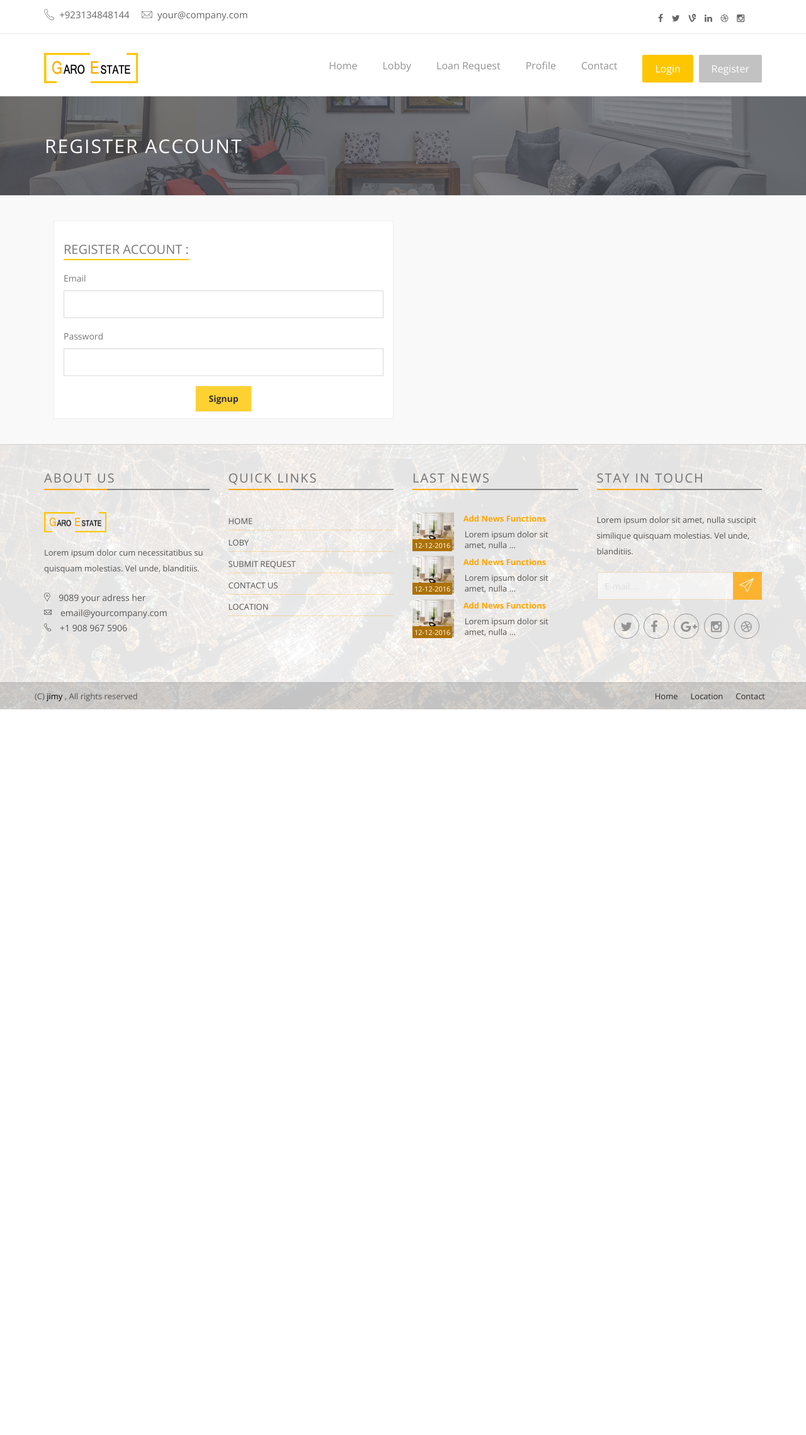
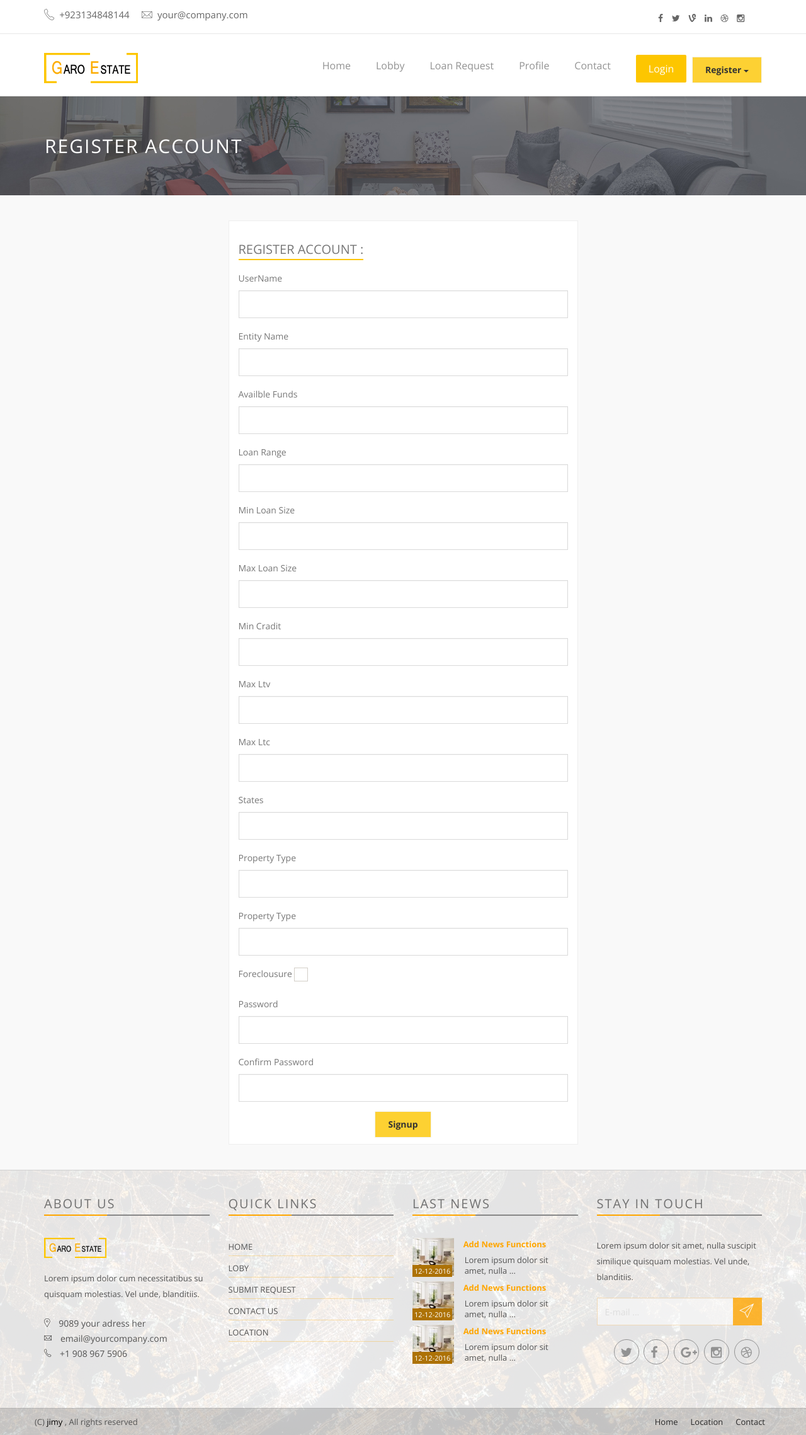
Before and after one commit to jimy1824/lander_borrower, a Django app: page /register/ in a window 1280 px wide. Shown: the whole page at 63% size. Before the commit the page ends 1126 px from the top, so only its background shows below. Run offline with Django 3.2, Linux system fonts and the light colour scheme; some libraries are stand-ins or nearby versions.

Commit message:
changers in registration form

```diff
--- a/LanderBowrrower/templates/register.html
+++ b/LanderBowrrower/templates/borrower_register.html
@@ -20,26 +20,48 @@
             </div>
         </div>
         <!-- End page header -->
-
-
         <!-- register-area -->
         <div class="register-area" style="background-color: rgb(249, 249, 249);">
             <div class="container">
-
-                <div class="col-md-6" >
+                <div class="row">
+                    <div class="col-md-6 col-md-offset-3" >
                     <div class="box-for overflow">
                         <div class="col-md-12 col-xs-12 register-blocks">
                             <h2>Register account : </h2>
                             <form action="" method="post">
 
                                 <div class="form-group">
-                                    <label for="email">Email</label>
-                                    <input type="text" class="form-control" id="email">
+                                    <label for="username">UserName</label>
+                                    <input type="text" class="form-control" id="username">
                                 </div>
+
+                                <div class="form-group">
+                                    <label for="name">Name</label>
+                                    <input type="text" class="form-control" id="name">
+                                </div>
+
+                                <div class="form-group">
+                                    <label for="adresss">Adresss</label>
+                                    <input type="text" class="form-control" id="adresss">
+                                </div>
+
+                                <div class="form-group">
+                                    <label for="craditrating">CraditRating</label>
+                                    <input type="text" class="form-control" id="craditrating">
+                                </div>
+                                <div class="form-group">
+                                    <label for="sscard">Sscard</label>
+                                    <input type="text" class="form-control" id="sscard">
+                                </div>
+
+
+
                                 <div class="form-group">
                                     <label for="password">Password</label>
                                     <input type="password" class="form-control" id="password">
                                 </div>
+
+
                                 <div class="text-center">
                                     <button type="submit" class="btn btn-default">Signup</button>
                                 </div>
@@ -47,10 +69,14 @@
                         </div>
                     </div>
                 </div>
+                </div>
+
 
             </div>
         </div>
 
           <!-- Footer area-->
 
+
+
 {% endblock %}
--- /dev/null
+++ b/LanderBowrrower/templates/lander_register.html
@@ -0,0 +1,126 @@
+
+
+{% extends 'base.html' %}
+{% load static %}
+
+{% block pagecontent %}
+
+
+
+
+     <!-- End of nav bar -->
+
+        <div class="page-head">
+            <div class="container">
+                <div class="row">
+                    <div class="page-head-content">
+                        <h1 class="page-title">Register account  </h1>
+                    </div>
+                </div>
+            </div>
+        </div>
+        <!-- End page header -->
+         <!-- register-area -->
+        <div class="register-area" style="background-color: rgb(249, 249, 249);">
+            <div class="container">
+                <div class="row">
+                    <div class="col-md-6 col-md-offset-3" >
+                    <div class="box-for overflow">
+                        <div class="col-md-12 col-xs-12 register-blocks">
+                            <h2>Register account : </h2>
+                            <form action="" method="post">
+
+                                <div class="form-group">
+                                    <label for="username">UserName</label>
+                                    <input type="text" class="form-control" id="username">
+                                </div>
+
+                                <div class="form-group">
+                                    <label for="entityname">Entity Name</label>
+                                    <input type="text" class="form-control" id="entityname">
+                                </div>
+
+                                <div class="form-group">
+                                    <label for="availablefund">Availble Funds</label>
+                                    <input type="text" class="form-control" id="availablefund">
+                                </div>
+
+                                <div class="form-group">
+                                    <label for="loanrange">Loan Range</label>
+                                    <input type="text" class="form-control" id="loanrange">
+                                </div>
+                                <div class="form-group">
+                                    <label for="minloansize">Min Loan Size</label>
+                                    <input type="text" class="form-control" id="minloansize">
+                                </div>
+
+                                <div class="form-group">
+                                    <label for="maxloansize">Max Loan Size</label>
+                                    <input type="text" class="form-control" id="maxloansize">
+                                </div>
+
+
+                                <div class="form-group">
+                                    <label for="mincradit">Min Cradit </label>
+                                    <input type="text" class="form-control" id="mincradit">
+                                </div>
+
+                                <div class="form-group">
+                                    <label for="maxltv">Max  Ltv </label>
+                                    <input type="text" class="form-control" id="maxltv">
+                                </div>
+
+                                <div class="form-group">
+                                    <label for="maxltc">Max  Ltc </label>
+                                    <input type="text" class="form-control" id="maxltc">
+                                </div>
+
+                                <div class="form-group">
+                                    <label for="states">States </label>
+                                    <input type="text" class="form-control" id="states">
+                                </div>
+
+                                <div class="form-group">
+                                    <label for="propertytpe">Property Type </label>
+                                    <input type="text" class="form-control" id="propertytpe">
+                                </div>
+
+                                <div class="form-group">
+                                    <label for="propertytpe">Property Type </label>
+                                    <input type="text" class="form-control" id="propertytpe">
+                                </div>
+
+                                <div class="form-group">
+                                    <label for="foreclousure">Foreclousure </label>
+                                    <input type="checkbox" class="form-control" id="foreclousure">
+                                </div>
+
+                                <div class="form-group">
+                                    <label for="password">Password</label>
+                                    <input type="password" class="form-control" id="password">
+                                </div>
+
+                                <div class="form-group">
+                                    <label for="confirmpassword">Confirm Password</label>
+                                    <input type="password" class="form-control" id="confirmpassword">
+                                </div>
+
+
+                                <div class="text-center">
+                                    <button type="submit" class="btn btn-default">Signup</button>
+                                </div>
+                            </form>
+                        </div>
+                    </div>
+                </div>
+                </div>
+
+
+            </div>
+        </div>
+
+          <!-- Footer area-->
+
+
+
+{% endblock %}
--- a/LanderBowrrower/urls.py
+++ b/LanderBowrrower/urls.py
@@ -1,7 +1,8 @@
 from django.conf.urls import include, url
-from .views import index,home,single,SubmitRequest,profile,login,register
+from .views import index,home,single,SubmitRequest,profile,login,register,borrower_register
 
 urlpatterns = [
+    url(r'borrower_register/', borrower_register, name='borrower_register'),
     url(r'register/', register, name='register'),
     url(r'login/', login, name='login'),
     url(r'home/', home, name='home'),
--- a/LanderBowrrower/views.py
+++ b/LanderBowrrower/views.py
@@ -23,4 +23,7 @@ def login(request):
 
 
 def register(request):
-    return render(request, 'register.html' )
+    return render(request, 'lander_register.html')
+
+def borrower_register(request):
+    return render(request, 'borrower_register.html' )
--- a/templates/base.html
+++ b/templates/base.html
@@ -91,9 +91,22 @@
         <div class="collapse navbar-collapse yamm" id="navigation">
             <div class="button navbar-right">
                 <button class="navbar-btn nav-button wow bounceInRight login" onclick="location.href='{% url 'login' %}'" data-wow-delay="0.4s">Login</button>
-                        <button class="navbar-btn nav-button wow fadeInRight" onclick="location.href='{% url 'register' %}'" data-wow-delay="0.5s">Register</button>
+{#                <button class="navbar-btn nav-button wow fadeInRight" onclick="location.href='{% url 'register' %}'" data-wow-delay="0.5s">Register</button>#}
+                <!-- Single button -->
+                <div class="btn-group">
+                    <button type="button" class="btn btn-default dropdown-toggle" data-toggle="dropdown" aria-haspopup="true" aria-expanded="false">
+                    Register <span class="caret"></span>
+                    </button>
+                    <ul class="dropdown-menu">
+                        <li><a href="{% url 'borrower_register' %}">Borrower Register</a></li>
+                        <li><a href="{% url 'register' %}">Lander Register</a></li>
+                    </ul>
+                </div>
             </div>
             <ul class="main-nav nav navbar-nav navbar-right">
+
+
+
                 <li class="wow fadeInDown" data-wow-delay="0.1s"><a class="" href="{% url 'index' %}">Home</a></li>
 
                 <li class="wow fadeInDown" data-wow-delay="0.1s"><a class="" href="{% url 'home' %}">Lobby</a></li>
@@ -101,6 +114,10 @@
                 <li class="wow fadeInDown" data-wow-delay="0.1s"><a class="" href="{% url 'profile' %}">Profile</a></li>
 
                 <li class="wow fadeInDown" data-wow-delay="0.4s"><a href="">Contact</a></li>
+
+
+
+
             </ul>
         </div><!-- /.navbar-collapse -->
     </div><!-- /.container-fluid -->
```
Also changed, not shown: db.sqlite3. Lines whose indentation alone changed are shown as unchanged.
